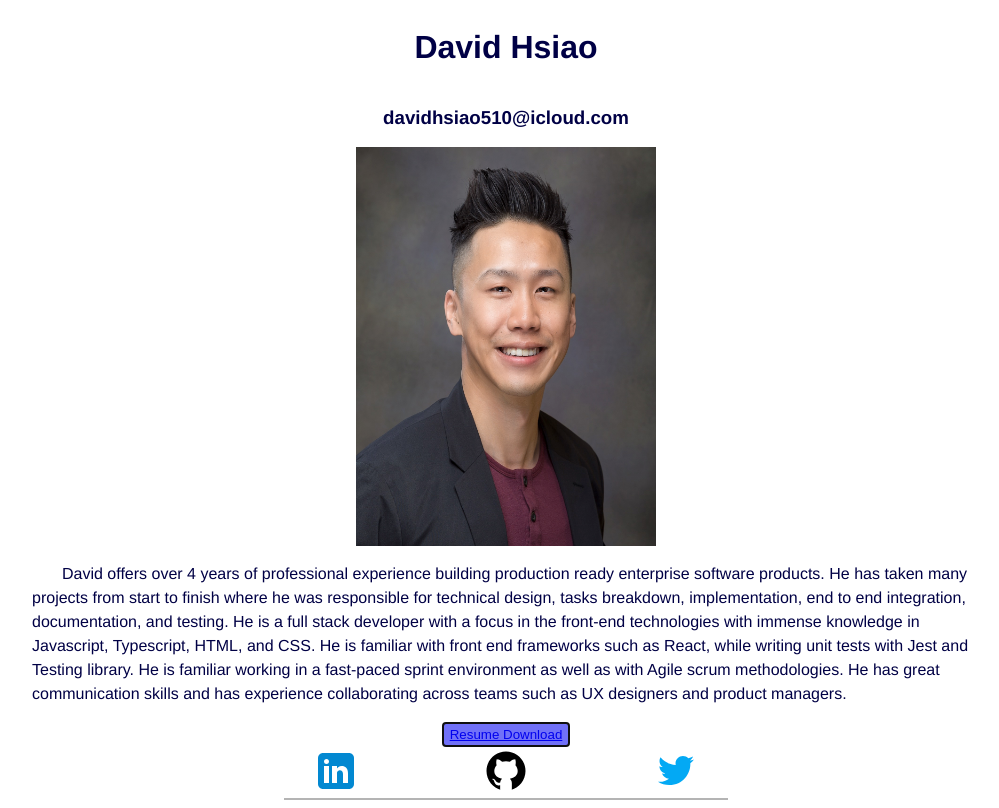
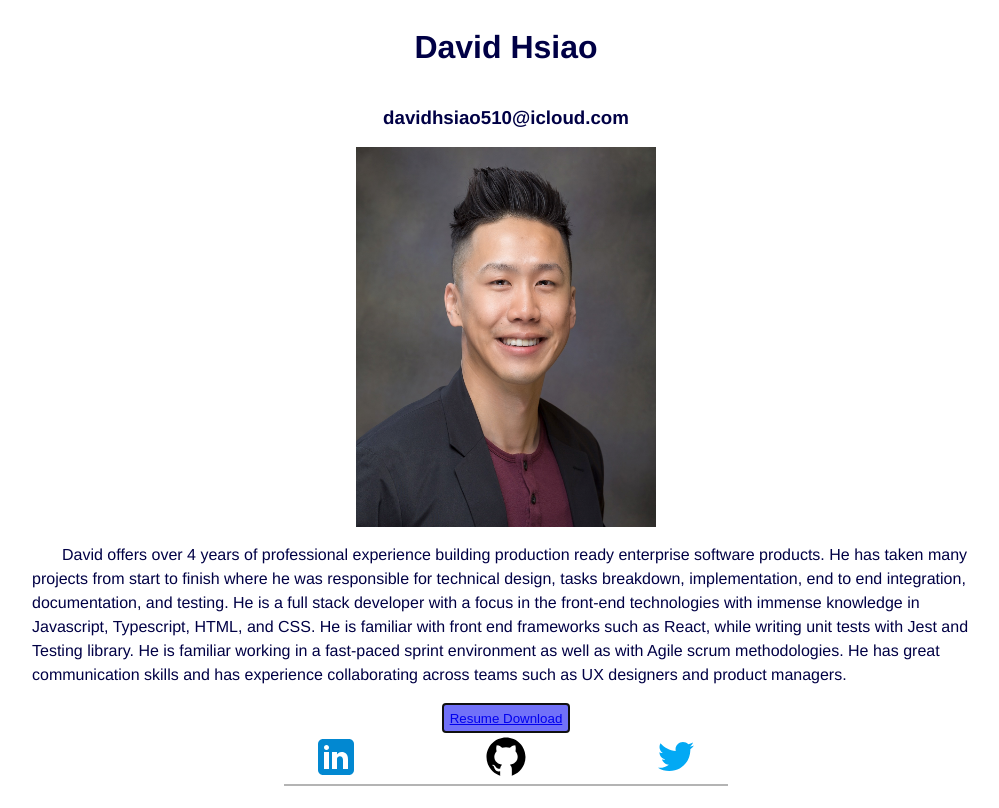
Before and after one commit to dhsiao510/dhsiao510.github.io, a React (Create React App) app: page / in a window 1280 px wide. Shown: the whole page, without its empty margins (134-1133 px from the left). Built offline with nearby package versions, Linux system fonts and the light colour scheme.

Commit message:
portrait sizing adjust

```diff
--- a/package.json
+++ b/package.json
@@ -1,8 +1,8 @@
 {
-  "name": "dhsiao510.github.io",
+  "name": "davidhsiao510.com",
   "version": "0.1.0",
   "private": true,
-  "homepage": "https://dhsiao510.github.io",
+  "homepage": "https://davidhsiao510.com",
   "dependencies": {
     "@testing-library/jest-dom": "^5.16.4",
     "@testing-library/react": "^13.2.0",
--- a/src/App.css
+++ b/src/App.css
@@ -19,7 +19,7 @@ html, body, #root {
 
 .portrait {
   width: 300px;
-  height: 500px;
+  height: 380px;
 }
 
 iframe {
```
Also changed, not shown: 1 other file (tests, documents, lock files or other folders).
